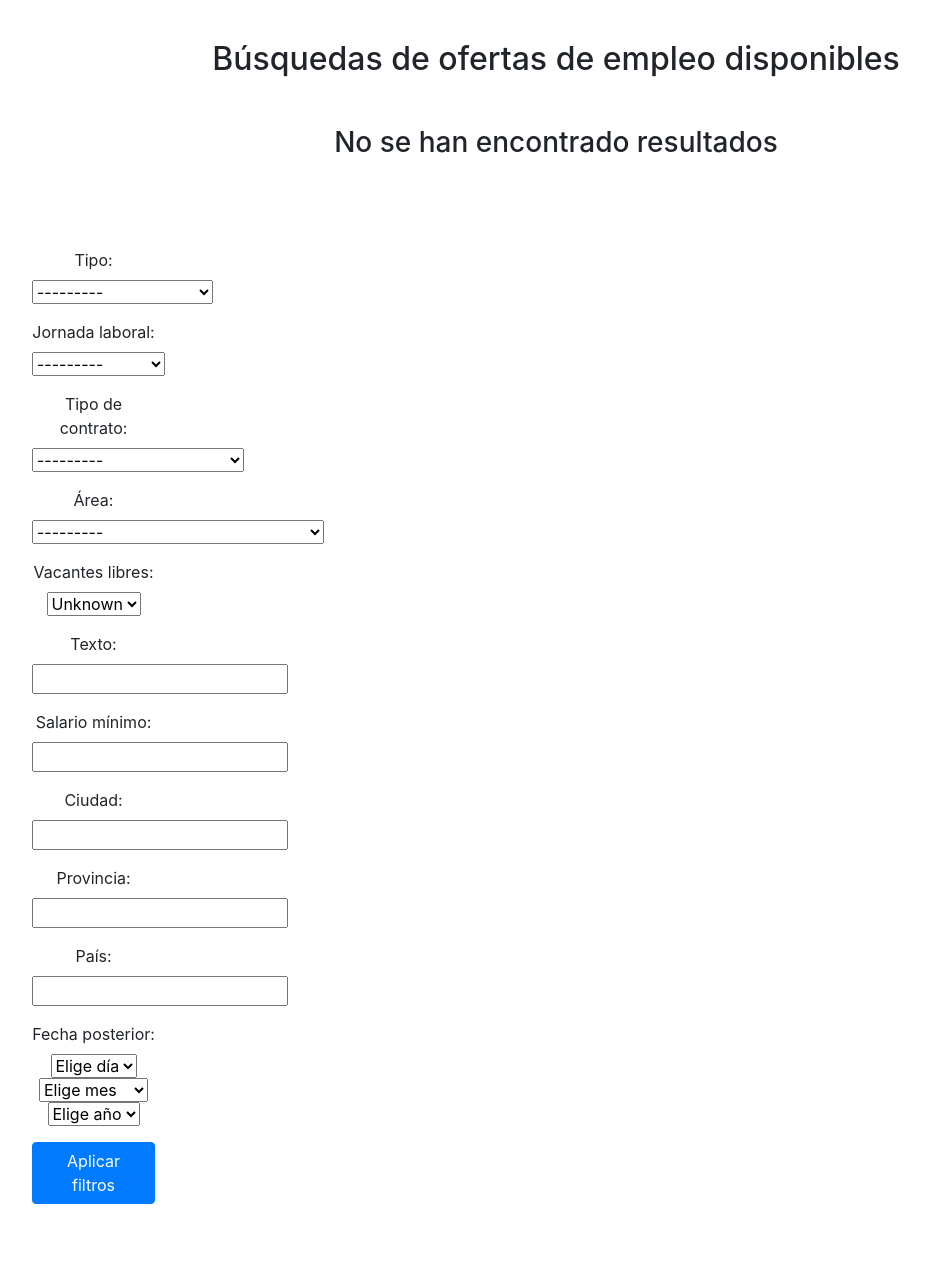
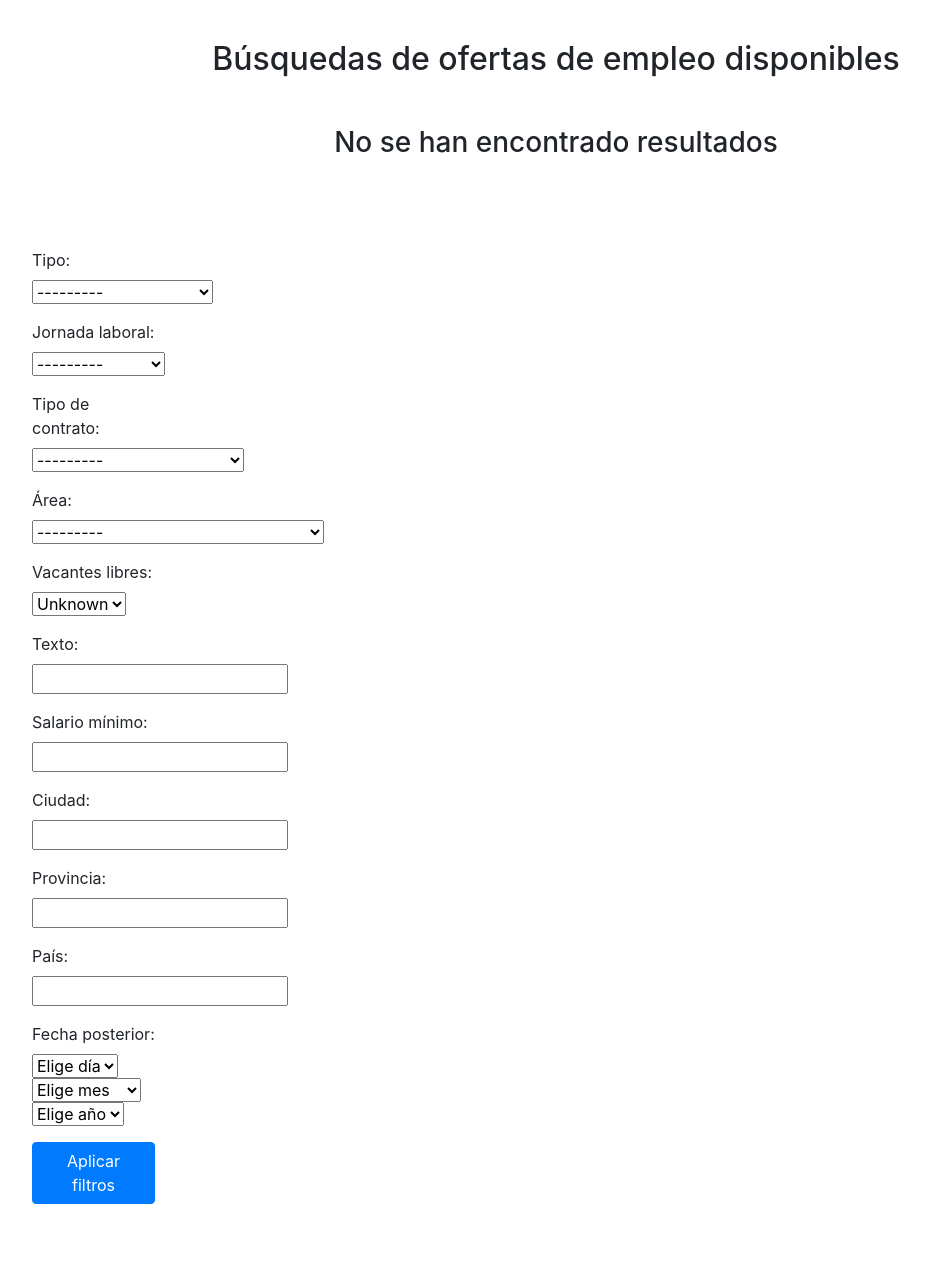
Before and after one commit to Echeverrias/IE, a Django app: page /job/list/ in a window 1280 px wide. Shown: the part 56-1340 px from the top of the page, without its empty margins (84-1014 px from the left). Run offline with Django 3.2, Linux system fonts and the light colour scheme; the visitor is signed in with stand-in values (Sample User, id 1); data that the repository does not hold is empty; some libraries are stand-ins or nearby versions.

Commit message:
job/templates: _

```diff
--- a/src/job/templates/job/query_form.html
+++ b/src/job/templates/job/query_form.html
@@ -15,7 +15,7 @@
         </div>
     </div>
     <div class="row">
-        <div class="col-lg-2 text-center mr">
+        <div class="col-lg-2 mr">
             <div id="filters">
                 <form method="GET" action="." enctype="multipart/form-data">{% csrf_token %}
                      {{ form.as_p }}
```
